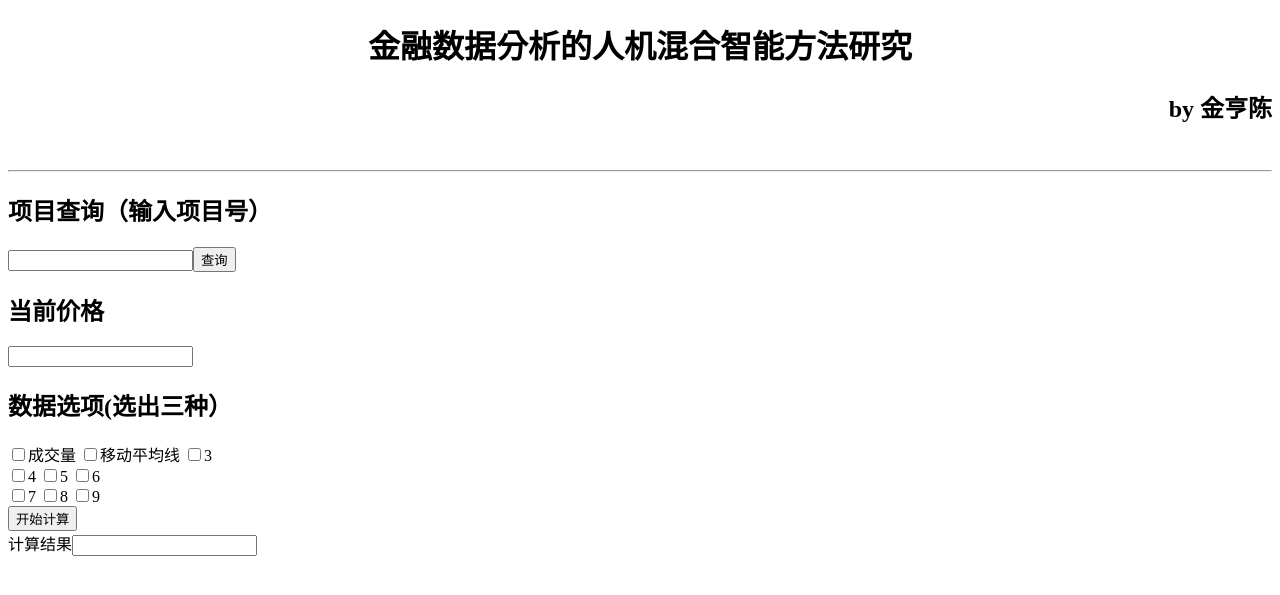
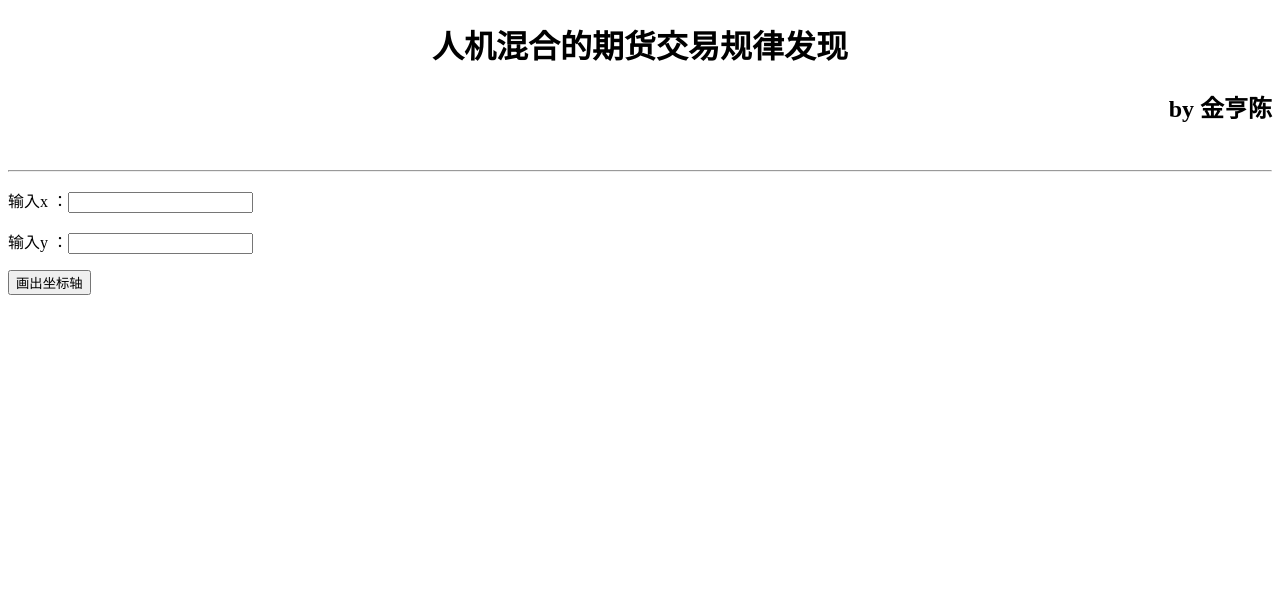
Before and after one commit to KIMHYEONGJIN367/my-first-blog, a Django app: page / in a window 1280 px wide. Shown: the top 595 px of the page. Run offline with Django 3.2, Linux system fonts and the light colour scheme; some libraries are stand-ins or nearby versions.

Commit message:
modefied-3

```diff
--- a/blog/templates/blog/post_list.html
+++ b/blog/templates/blog/post_list.html
@@ -3,33 +3,29 @@
 	<head>
 		<meta charset="utf-8">
 		<title>毕业设计 - 金亨陈</title>
-		<style type=text/css>
-		</style>
+		<script src="https://ajax.googleapis.com/ajax/libs/jquery/3.2.1/jquery.min.js"></script>
+		<style type=text/css></style>
+		<!-- 버튼 구현 코드 -->
+
 	</head>
 	<body>
 		  	<div class="header">
-		<h1 align="center">金融数据分析的人机混合智能方法研究</h1>
+				<h1 align="center">人机混合的期货交易规律发现</h1>
 				<h2 align="right">by 金亨陈</h2></br>
 				<hr/>
 			</div>
 			<span class="anchor" id="line-14"></span>
-	<div class="body">
-		<h2 align="left">项目查询（输入项目号）</h2>
-			<input type="text" title="输入项目" maxlength="255" class="input_text" tabindex="1" accesskey="s" style="ime-mode:active;" onclick="document.getElementById('fbm').value=1;" value=""><button>查询</button>
-		<h2 align="left">当前价格</h2>
-			<input type="label">
-		<h2 align="left">数据选项(选出三种）</h2>
-		    <input type="checkbox" name="chk_info" value="1">成交量
-			<input type="checkbox" name="chk_info" value="2">移动平均线
-			<input type="checkbox" name="chk_info" value="3">3<br/>
-			<input type="checkbox" name="chk_info" value="4">4
-			<input type="checkbox" name="chk_info" value="5">5
-			<input type="checkbox" name="chk_info" value="6">6<br/>
-			<input type="checkbox" name="chk_info" value="7">7
-			<input type="checkbox" name="chk_info" value="8">8
-			<input type="checkbox" name="chk_info" value="9">9<br/>
-			<button>开始计算</button><br/>
-			计算结果<input type="label">
+			<div>
+				<p>输入x ：<input type="text" id="x_no"></p>
+				<p>输入y ：<input type="text" id="y_no"></p>
+				<p><button type="button" id="paint_xy">画出坐标轴</button></p>
 			</div>
+			<script type="text/javascript">
+			$('#paint_xy').on("click", function () {
+				var x = document.getElementById('x_no');
+				var y = document.getElementById('y_no');
+				document.write(x,y);
+			});
+		</script>
 	</body>
 </html>
```
Also changed, not shown: blog/static/css/blog.css (added). Lines whose indentation alone changed are shown as unchanged.
